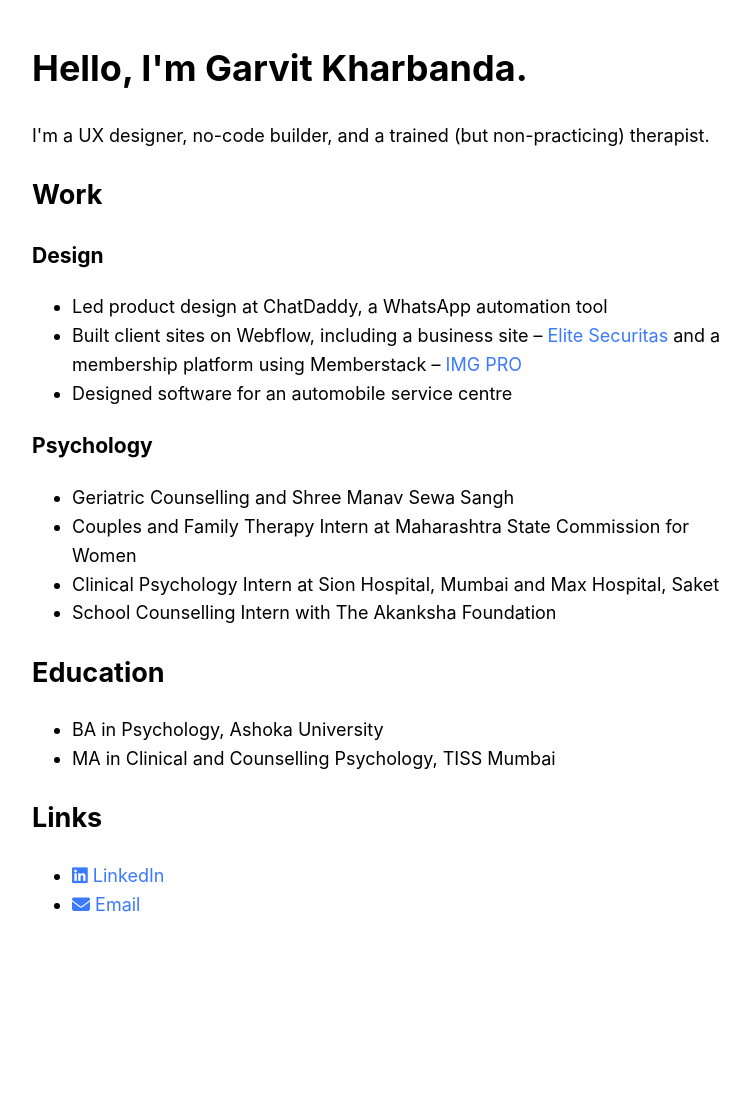
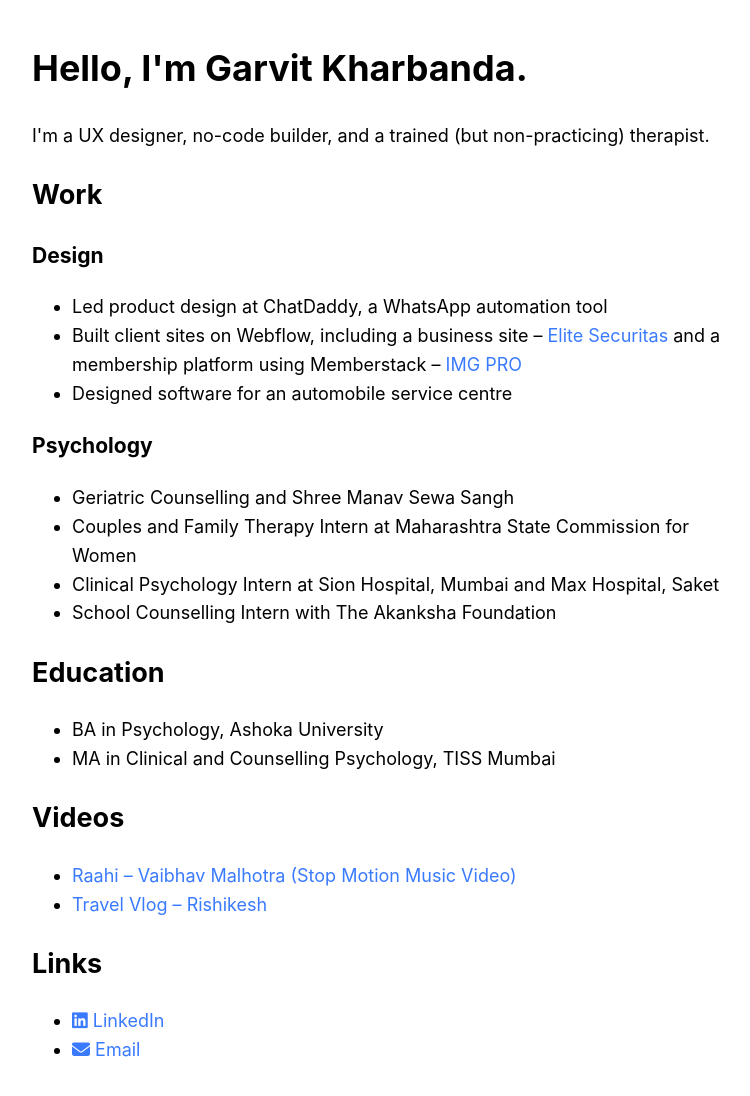
Before and after one commit to garvitkharbanda/garvitkharbanda.github.io, a plain HTML site: page index.html in a window 1280 px wide. Shown: the whole page, without its empty margins (258-1008 px from the left). Before the commit the page ends 959 px from the top, so only its background shows below. Drawn offline with Linux system fonts and the light colour scheme.

Commit message:
Add files via upload

```diff
--- a/index.html
+++ b/index.html
@@ -60,6 +60,21 @@
   <li>MA in Clinical and Counselling Psychology, TISS Mumbai</li>
 </ul>
 
+<h2>Videos</h2>
+<ul>
+  <li>
+    <a href="https://www.youtube.com/watch?v=yjTx2sFnxZk" target="_blank">
+      Raahi – Vaibhav Malhotra (Stop Motion Music Video)
+    </a>
+  </li>
+  <li>
+    <a href="https://www.youtube.com/watch?v=-H0svVRuH60" target="_blank">
+      Travel Vlog – Rishikesh
+    </a>
+  </li>
+</ul>
+
+
 
 <h2>Links</h2>
 <ul>
@@ -73,17 +88,6 @@
 </ul>
 
 
-  <!--
-  <h2>Selected Publications</h2>
-  <ul>
-    <li><a href="#">Cambria: transform your data with lenses</a></li>
-    <li><a href="#">Local-first software: you own your data</a></li>
-    <li><a href="#">Postgres: Bits You Haven't Found Yet</a></li>
-    <li><a href="#">@pvh</a></li>
-    <li><a href="#">GitHub</a></li>
-    <li><a href="#">Email</a></li>
-  </ul>
-  -->
 
 </body>
 </html>
```
